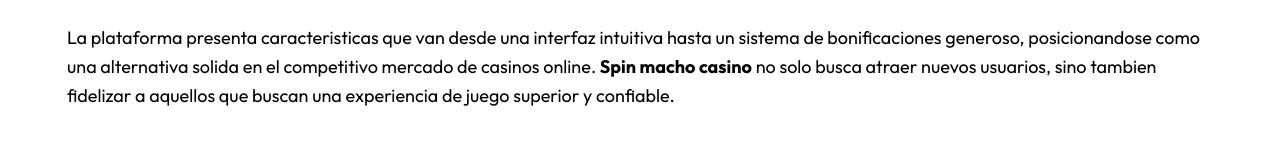
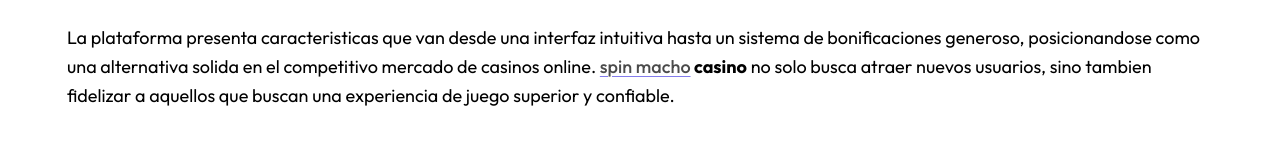
Before and after one commit to vho-28/spinmachoapp.es, a plain HTML site: page index.html in a window 1280 px wide. Shown: the part 396-541 px from the top of the page. Drawn offline with Linux system fonts and the light colour scheme.

Commit message:
Update index.html

```diff
--- a/index.html
+++ b/index.html
@@ -186,7 +186,7 @@
 <p>La plataforma presenta caracteristicas que van desde una interfaz
 intuitiva hasta un sistema de bonificaciones generoso, posicionandose
 como una alternativa solida en el competitivo mercado de casinos online.
-<strong>Spin macho casino</strong> no solo busca atraer nuevos usuarios, sino tambien
+<strong><a href="https://spinmacho.com.de" title="spin macho">spin macho</a> casino</strong> no solo busca atraer nuevos usuarios, sino tambien
 fidelizar a aquellos que buscan una experiencia de juego superior y
 confiable.</p>
 <p><img src="/images/doc_main/spinmacho-casino-analisis-completo-y-opinion-detallada-2025-1.webp" alt="spinmacho" title="spinmacho" loading="lazy"></p>
```
